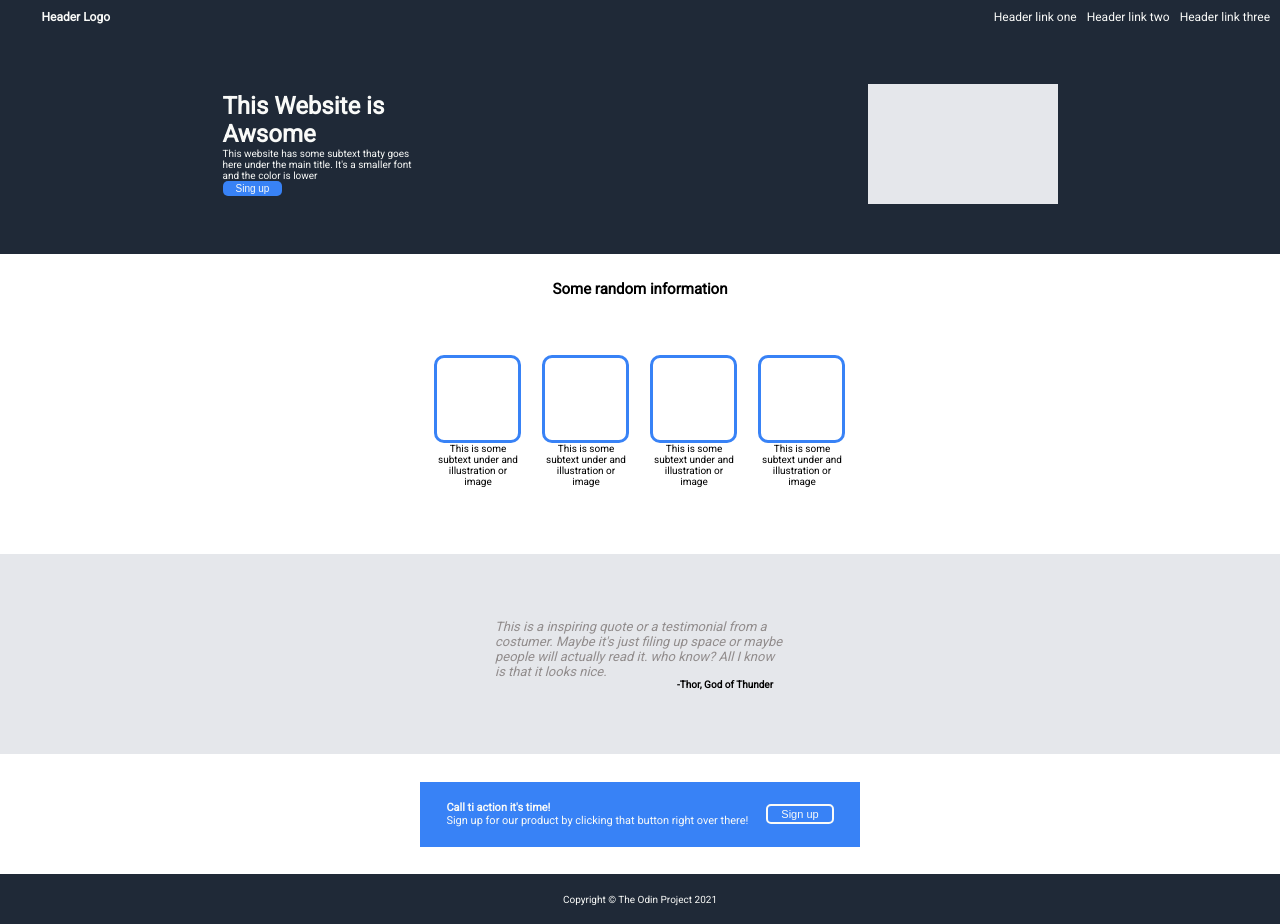
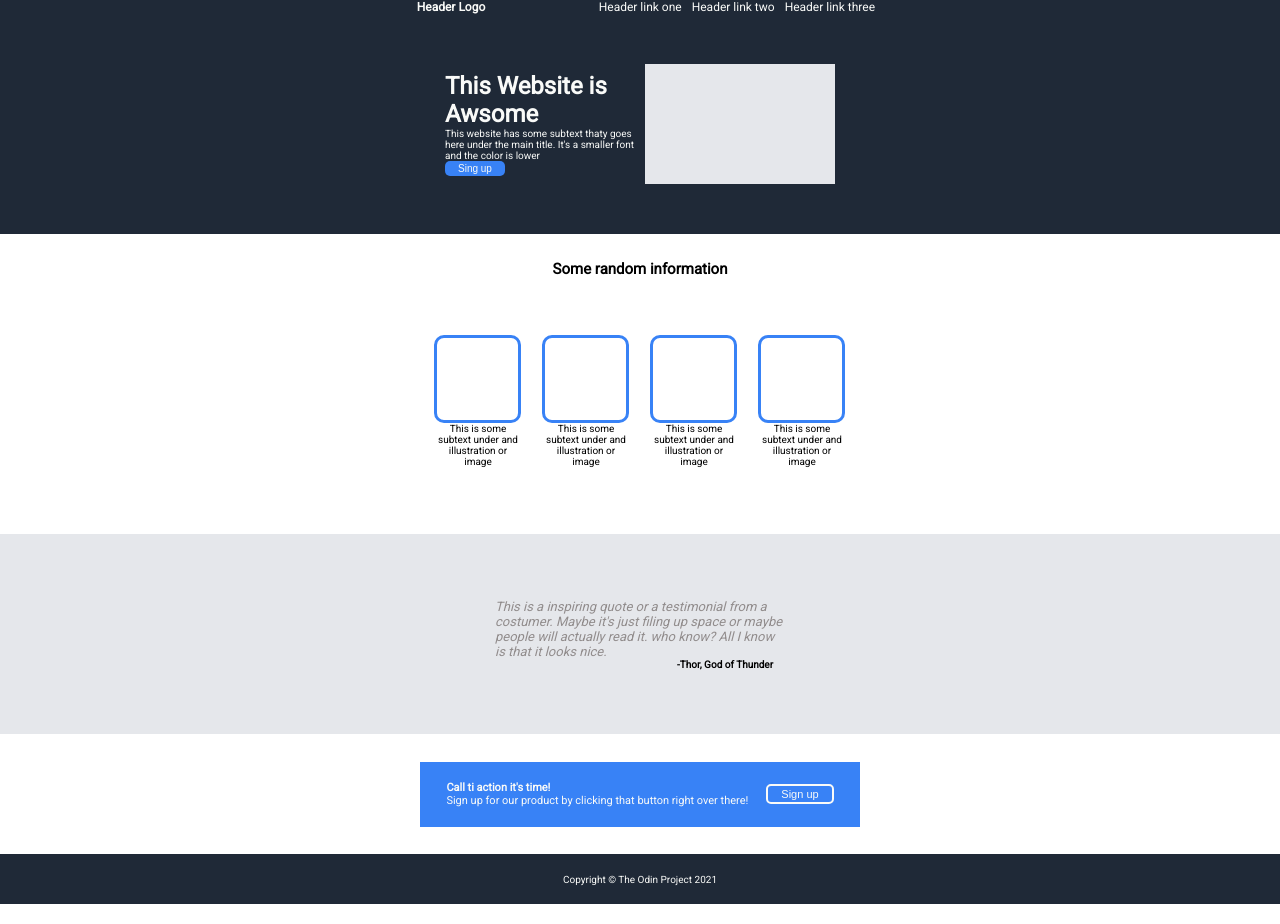
Before and after one commit to LuH3ss/odin-landing-web-page, a plain HTML site: page index.html in a window 1280 px wide. Drawn offline with Linux system fonts and the light colour scheme.

Commit message:
Correciones de header y 1era seccion

```diff
--- a/index.html
+++ b/index.html
@@ -12,17 +12,20 @@
 </head>
 <body>
     <header>
+      <div class="header--container">
         <div class="logo">Header Logo</div>
         <div class="buttons">
            <ul>
                 <li>Header link one</li>
                 <li>Header link two</li>
-                <li>Header link three</li>
+               <li>Header link three</li>
             </ul>
         </div>
+      </div>
     </header>
     <main>
     <section class="presentation--container">
+      <div class="presentation">
         <div class="pres-text">
             <h1>This Website is Awsome</h1>
             <p>This website has some subtext thaty goes here under the main title. It's a smaller font and the color is lower</p>
@@ -31,6 +34,7 @@
         <div class="pres-img">
             <img aria-placeholder="this is a placeholder for an image">
         </div>
+      </div>
     </section>
     <section class="random--container">
         <div class="random--title"></div><h2>Some random information</h2>
--- a/styles.css
+++ b/styles.css
@@ -27,11 +27,17 @@ html {
 
 header {
     background-color: var(--hero-footer-bckgrnd);
-    color: var(--header-text);
+    display: flex;
+    justify-content: center;
+
+}
+
+.header--container{
+    width: 470px;
+ color: var(--header-text);
     display: flex;
     justify-content: space-between;
     align-items: center;
-    padding: 10px;
     font-size: 1.2em;
 }
 
@@ -49,14 +55,20 @@ header ul {
 .presentation--container {
     background-color: var(--hero-footer-bckgrnd);
     display: flex;
-    flex-direction: row;
-    justify-content: space-around;
+
+    justify-content: center;
     align-items: center;
     height: 220px;
 
 }
 
-
+.presentation {
+    height: 218px;
+    max-width: 420;
+    display: flex;
+    justify-content: center;
+    align-items: center;
+}
 
 .pres-text {
 width: 200px;
```
